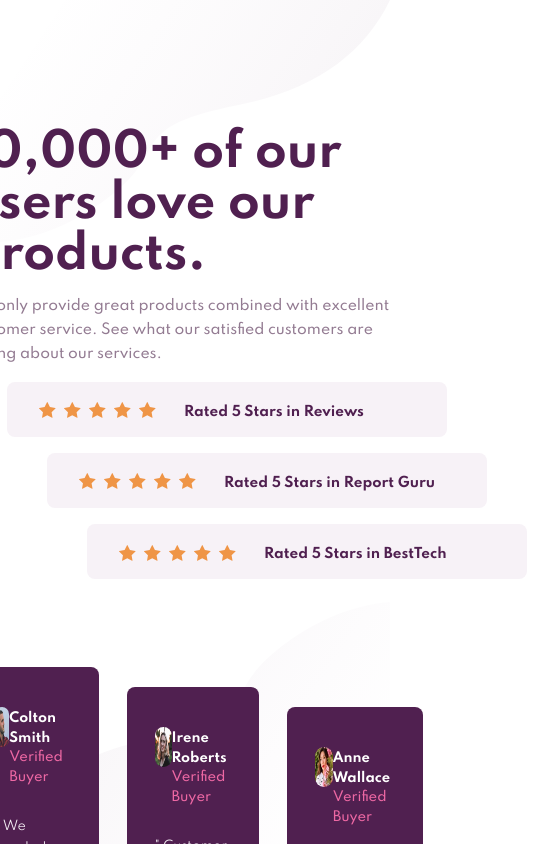
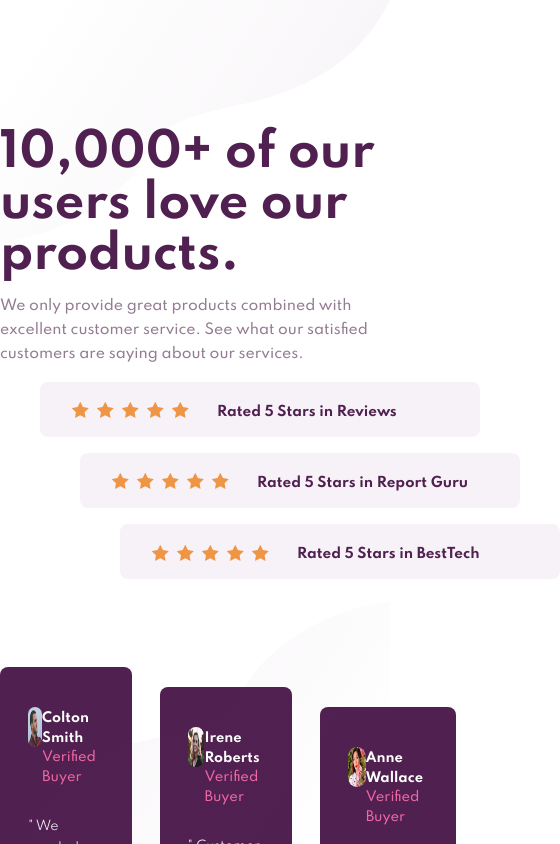
Before and after one commit to AlMon/social-proof-section, a Next.js app: page / in a window 390 px wide. Shown: the top 844 px of the page, 560 px wide, since content can reach past the window. Built offline with nearby package versions, Linux system fonts and the light colour scheme.

Commit message:
Minor style fixes to prepare for mobile

```diff
--- a/pages/index.js
+++ b/pages/index.js
@@ -10,7 +10,7 @@ export default function Home() {
         <link rel='icon' href='/favicon.png' />
       </Head>
 
-      <main className='min-h-screen flex justify-center'>
+      <main className='min-h-screen'>
         <img
           src='/bg-pattern-top-desktop.svg'
           alt='Background pattern top dekstop'
@@ -21,17 +21,16 @@ export default function Home() {
           alt='Background pattern bottom dekstop'
           className='absolute right-0 bottom-0 z-0'
         />
-        <div className='z-10'>
-          <div className='container px-[90px]'>
+        <div className='z-10 lg:px-40'>
           <div className='grid grid-cols-1 lg:grid-cols-2 pt-32'>
             <div className='max-w-md'>
               <h1 className='text-[#502050] text-[46px] leading-[3.2rem] font-bold'>
                 10,000+ of our users love our products.
               </h1>
               <p className='text-[#937b92] text-sm mt-3 font-medium leading-6'>
-                  We only provide great products combined with excellent
-                  customer service. See what our satisfied customers are saying
-                  about our services.
+                We only provide great products combined with excellent customer
+                service. See what our satisfied customers are saying about our
+                services.
               </p>
             </div>
 
@@ -77,7 +76,6 @@ export default function Home() {
             />
           </div>
         </div>
-        </div>
       </main>
     </div>
   )
```
Lines whose indentation alone changed are shown as unchanged.
